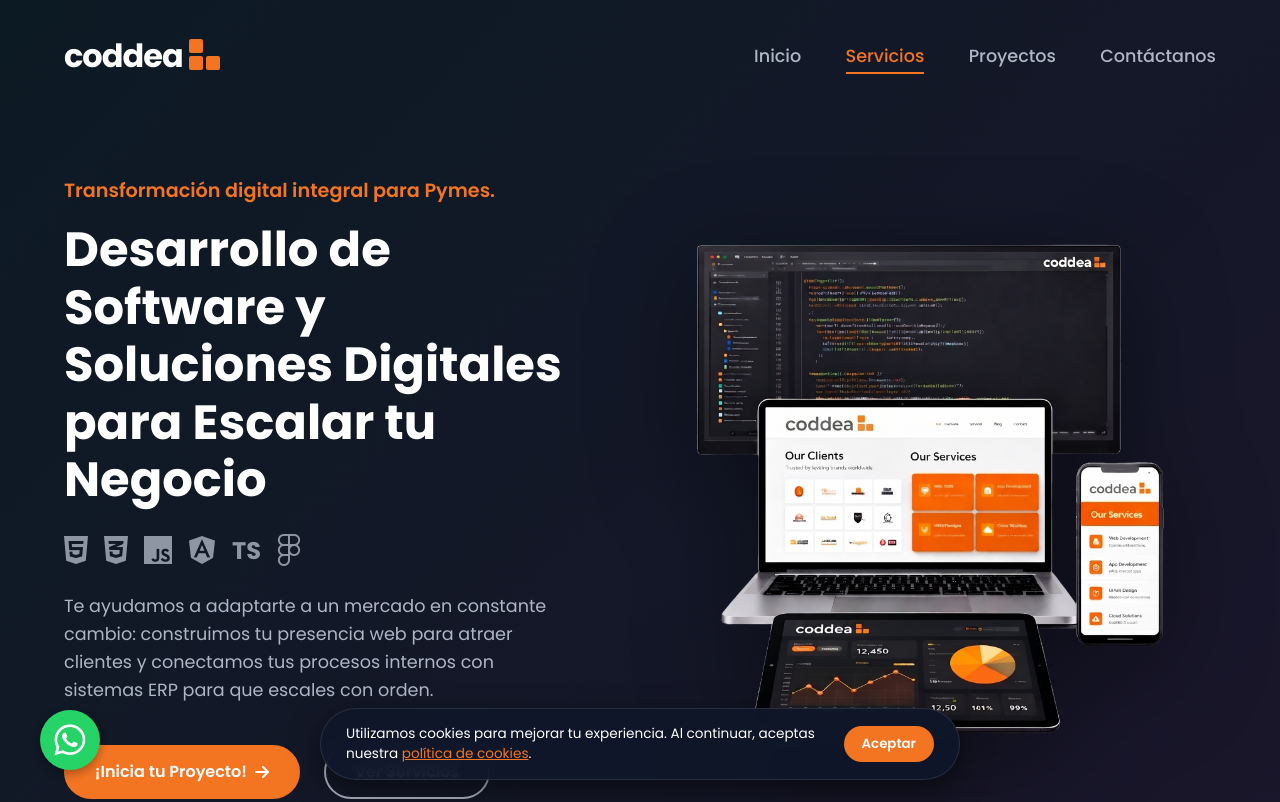
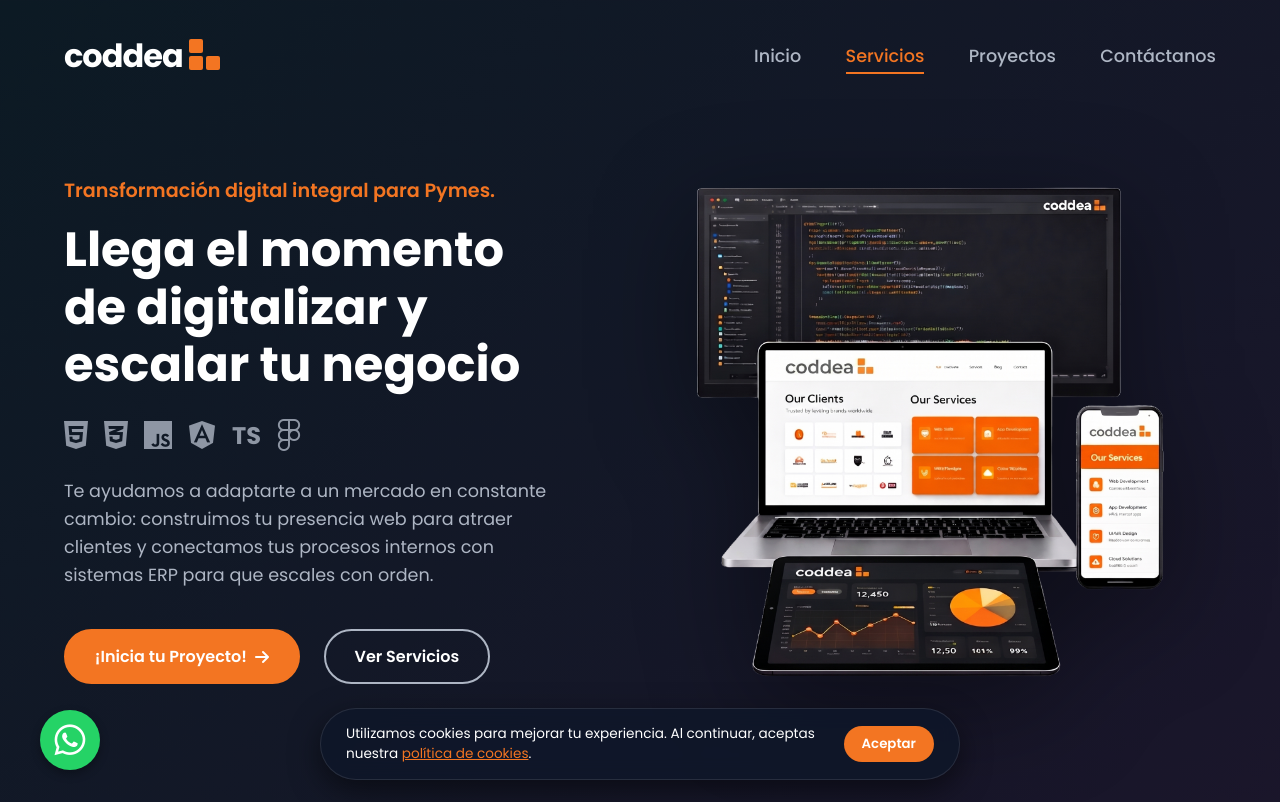
Before and after one commit to eloydadaea/coddea-landing, a website: page index.html in a window 1280 px wide. Shown: the top 802 px of the page. Drawn offline with Linux system fonts and the light colour scheme.

Commit message:
correcion h1

```diff
--- a/index.html
+++ b/index.html
@@ -40,7 +40,7 @@
         <section class="hero">
             <div class="hero-content">
                 <p class="tagline">Transformación digital integral para Pymes.</p>
-                <h1>Desarrollo de Software y Soluciones Digitales para Escalar tu Negocio</h1>
+                <h1>Llega el momento de digitalizar y escalar tu negocio</h1>
 
                 <div class="tech-icons">
                     <i class="fa-brands fa-html5"></i>
```
